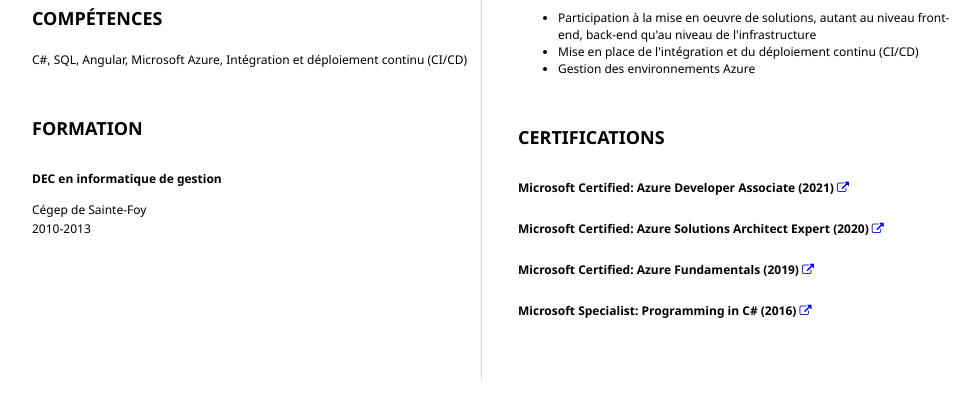
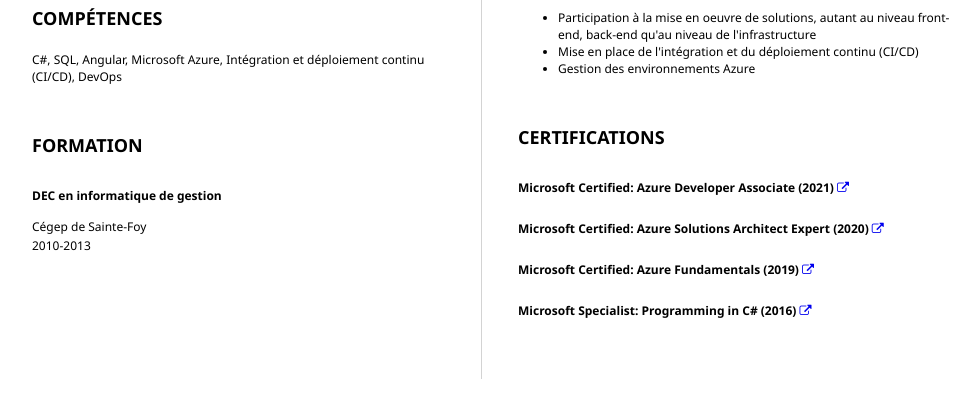
Before and after one commit to alex-girouard/resume, a plain HTML site: page index.html in a window 1280 px wide. Shown: the part 351-768 px from the top of the page, without its empty margins (152-1132 px from the left). Drawn offline with Linux system fonts and the light colour scheme.

Commit message:
added devops

```diff
--- a/index.html
+++ b/index.html
@@ -29,7 +29,7 @@
             </section>
             <section>
                 <h2>COMPÉTENCES</h2>
-                <p>C#, SQL, Angular, Microsoft Azure, Intégration et déploiement continu (CI/CD)</p>
+                <p>C#, SQL, Angular, Microsoft Azure, Intégration et déploiement continu (CI/CD), DevOps</p>
             </section>
             <section>
                 <h2>FORMATION</h2>
```
